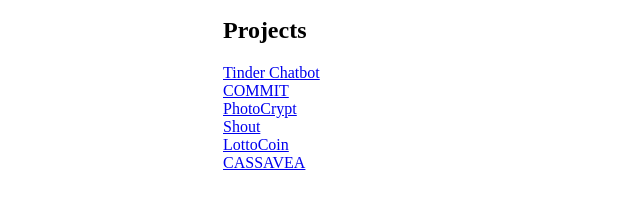
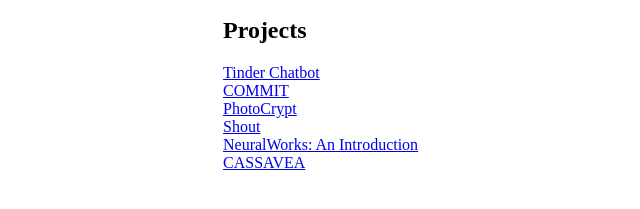
Before and after one commit to 00MB/site, a website: page projects.html in a window 1280 px wide. Shown: the part 137-346 px from the top of the page, without its empty margins (33-673 px from the left). Drawn offline with Linux system fonts and the light colour scheme.

Commit message:
Automated report

```diff
--- a/projects.html
+++ b/projects.html
@@ -28,5 +28,5 @@
             <li><a target="_blank" href="https://youtu.be/C8g2OMboVxI">COMMIT</a></li>
             <li><a target="_blank" href="https://youtu.be/NDvfbbk9TcM">PhotoCrypt</a></li>
             <li><a target="_blank" href="https://youtu.be/iUIqGWZhUts">Shout</a></li>
-            <li><a target="_blank" href="https://youtu.be/M5-tJGFmfPo">LottoCoin</a></li>
+            <li><a target="_blank" href="https://youtu.be/M5-tJGFmfPo">NeuralWorks: An Introduction</a></li>
             <li><a target="_blank" href="https://youtu.be/x59ExEU0tDw">CASSAVEA</a></li>
```
